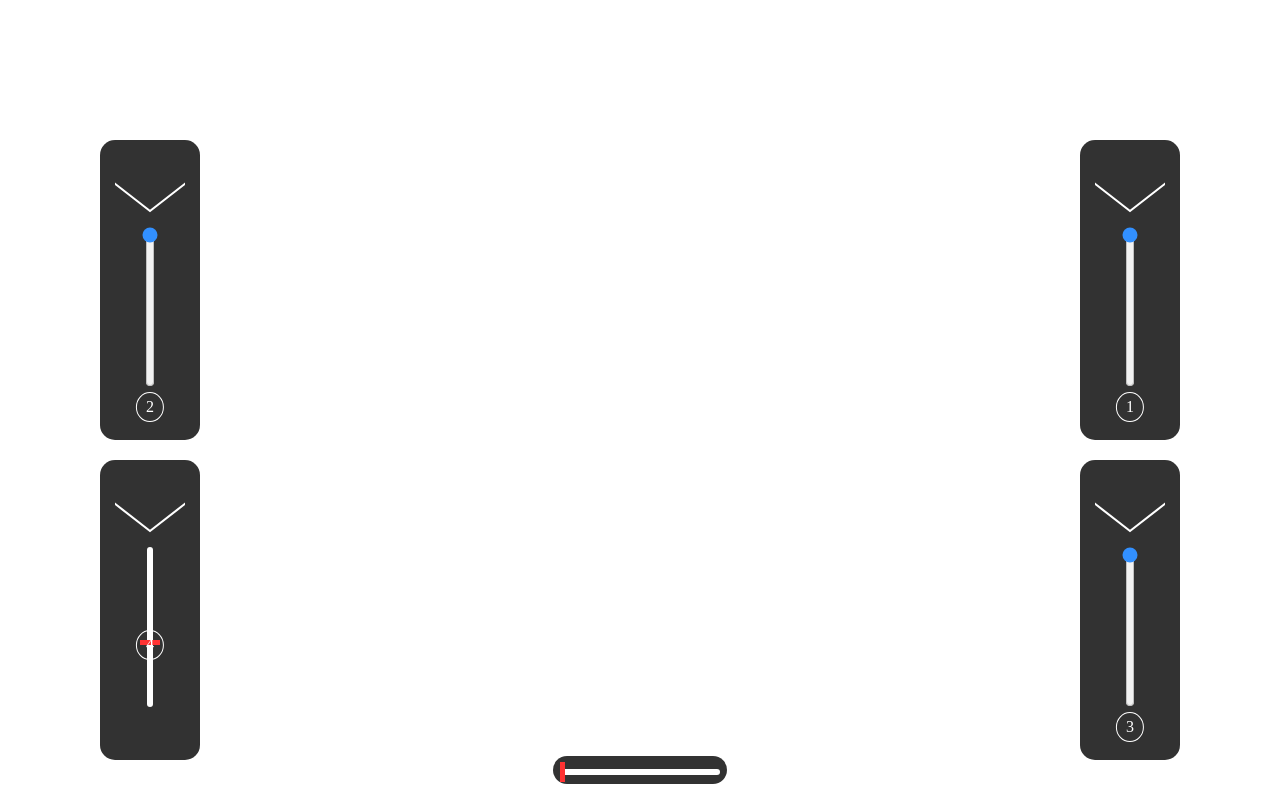
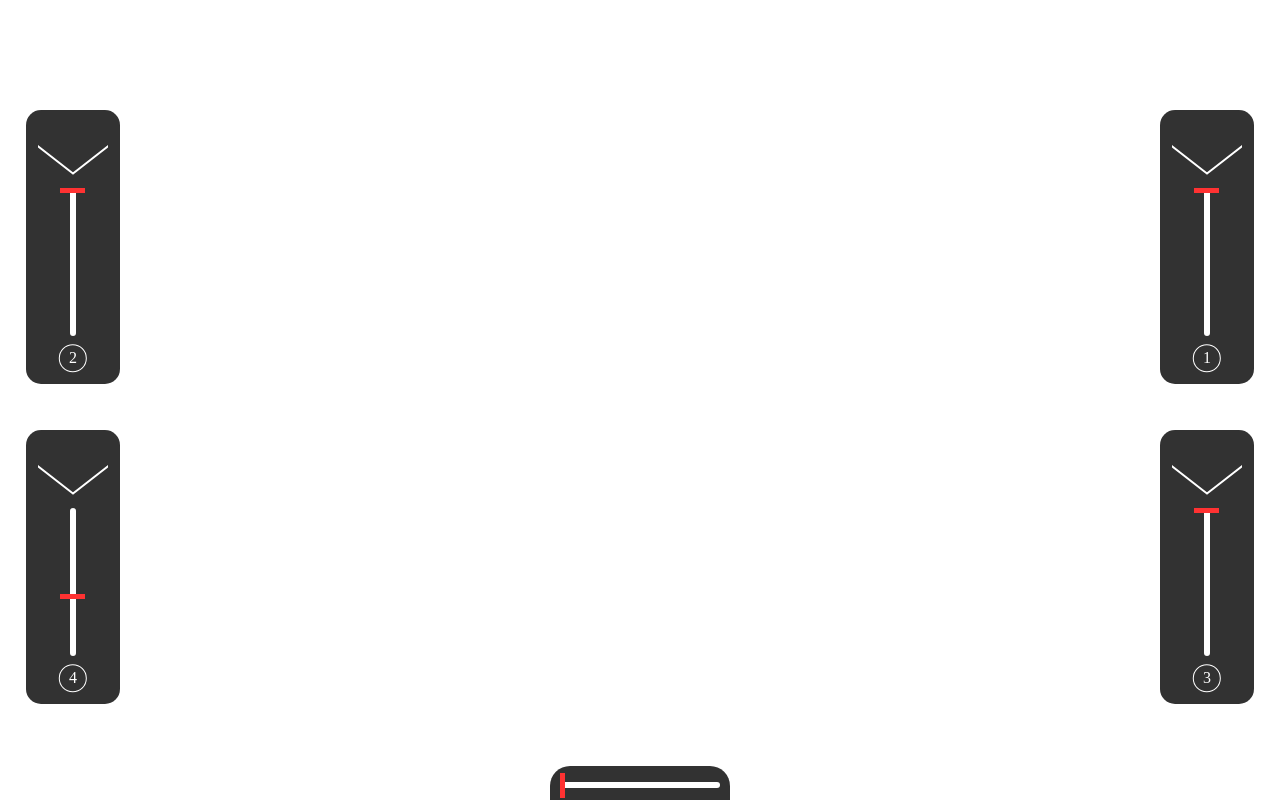
Before and after one commit to Rubeentosu/Interfaz-Laparoscopia, a Svelte app in the folder laparoscopia/: page / in a window 1280 px wide. Built offline with nearby package versions, Linux system fonts and the light colour scheme.

Commit message:
interfaz

```diff
--- a/laparoscopia/src/app.css
+++ b/laparoscopia/src/app.css
@@ -17,42 +17,43 @@ body {
   background-color: black;
   width: 270px;
   opacity: 80%;
-  text-align: center;
-  display: inline-flex;
-  justify-content: center;
+  display: flex;
+  align-items: center;
 }
 
 .vertical-1 {
-  /* Usamos % en lugar de px para que sea más flexible */
   position: absolute;
   top: 30%;
-  right: 0%;
+  right: -5%;
 }
 
 .vertical-2 {
   position: absolute;
   top: 70%;
+  left: -5%;
 }
 
 .vertical-3 {
   position: absolute;
   top: 30%;
+  left: -5%;
 }
 
 .vertical-4 {
   position: absolute;
   top: 70%;
-  right: 0%;
+  right: -5%;
 }
 
 .camera {
   position: absolute;
-  bottom: 2%;
+  bottom: 0;
   left: 50%;
-  transform: translateX(-50%); /* Centra el div de la cámara */
+  transform: translateX(-50%);
   background-color: black;
-  padding: 5px;
-  border-radius: 20px;
+  padding: 8px;
+  border-top-right-radius: 20px;
+  border-top-left-radius: 20px;
   opacity: 80%;
 }
 
@@ -61,59 +62,89 @@ body {
   border: 1px solid white;
   border-radius: 50%;
   padding: 5px;
-  width: 6%;
+  width: 7%;
   color: white;
   transform: rotate(270deg);
+  text-align: center;
+  margin-left: 6px;;
 }
-#camera{
+
+#camera,
+#depth-4, #depth-3, #depth-2, #depth-1 {
   -webkit-appearance: none;
   height: 6px;
   background: rgb(255, 255, 255);
   border-radius: 3px;
-}
-#depth-4 {
-  position: absolute;
-  bottom: 45%; /* Ajusta la posición vertical */
-  left: 55%;
-  transform: translateX(-50%); /* Centra horizontalmente */
-  width: 50%; /* Ajusta el ancho según necesites */
-  max-width: 400px; /* Evita que sea demasiado grande */
-  -webkit-appearance: none;
-  height: 6px;
-  background: rgb(255, 255, 255);
-  border-radius: 3px;
+  max-width: 400px;
 }
 
-/* Agregar las rayas verticales al final y al inicio */
-/* #camera::before,
-#camera::after,#depth-4::before,#depth-4::after {
-  content: "";
-  position: absolute;
-  width: 3px;
-  height: 20px;
-  background: rgb(255, 255, 255);
-  top: 50%;
-  transform: translateY(-50%);
-}
-#camera::before,#depth-4::before {
-  left: 0;
-}
-#camera::after,#depth-4::after {
-  right: 0;
-} */
-
- /* Punto del control deslizante (thumb) */
- #camera::-webkit-slider-thumb ,#depth-4::-webkit-slider-thumb {
+#camera::-webkit-slider-thumb,
+#depth-4::-webkit-slider-thumb,
+#depth-3::-webkit-slider-thumb,
+#depth-2::-webkit-slider-thumb,
+#depth-1::-webkit-slider-thumb {
   -webkit-appearance: none;
   width: 5px;
-  height: 20px;
+  height: 25px;
   background: red;
   position: relative;
 }
 
-#camera::-moz-range-thumb,#depth-4::-moz-range-thumb {
+#camera::-moz-range-thumb,
+#depth-4::-moz-range-thumb,
+#depth-3::-moz-range-thumb,
+#depth-2::-moz-range-thumb,
+#depth-1::-moz-range-thumb {
   width: 5px;
   height: 20px;
   border-radius: 50%;
   background: red;
 }
+
+/* Media Queries para distintas pantallas */
+
+/* Pantallas medianas (tablets) */
+@media screen and (max-width: 1024px) {
+  .vertical-1, .vertical-2, .vertical-3, .vertical-4 {
+    width: 220px;
+  }
+}
+
+/* Pantallas grandes (PCs) */
+@media screen and (min-width: 1440px) {
+  .vertical-1, .vertical-2, .vertical-3, .vertical-4 {
+    width: 250px;
+  }
+}
+/* Pantallas de portátiles (1024px - 1440px) */
+@media screen and (min-width: 1024px) and (max-width: 1440px) {
+  .vertical-1, .vertical-2, .vertical-3, .vertical-4 {
+    width: 250px; /* Ajuste de tamaño intermedio */
+    padding: 12px; /* Levele reducción de padding */
+  }
+
+  .vertical-1 {
+    top: 25%;
+    right: -5%;
+  }
+
+  .vertical-2 {
+    top: 65%;
+    left: -5%;
+  }
+
+  .vertical-3 {
+    top: 25%;
+    left:-5%;
+  }
+
+  .vertical-4 {
+    top: 65%;
+    right: -5%;
+  }
+
+  .number {
+    width: 8%;
+    padding: 4px;
+  }
+}
```
